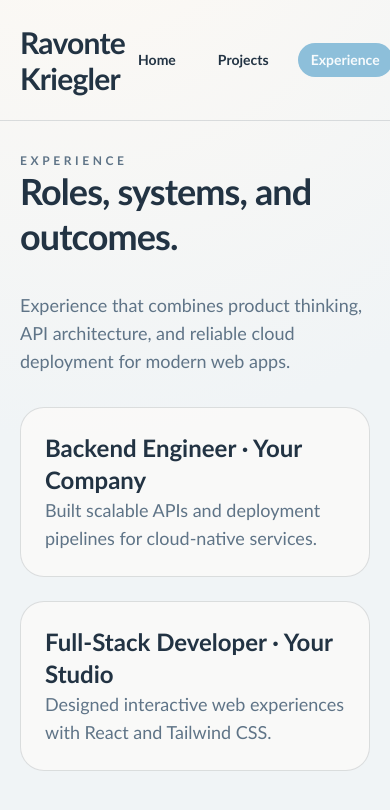
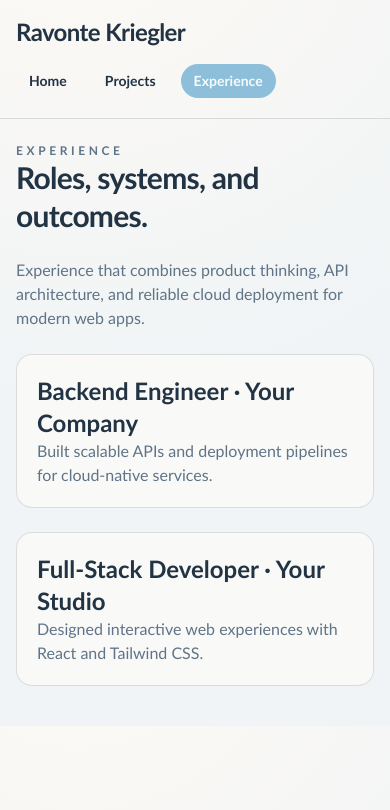
Before and after one commit to Ravonte-K/Personal-Portfolio, a Next.js app in the folder app/frontend/: page /resume in a window 390 px wide. Shown: the top 810 px of the page. Built offline with nearby package versions, Linux system fonts and the light colour scheme.

Commit message:
Mobile styling fix

```diff
--- a/app/frontend/app/globals.css
+++ b/app/frontend/app/globals.css
@@ -20,11 +20,11 @@ body {
 }
 
 main {
-  @apply mx-auto max-w-6xl px-5 pb-14 pt-8 md:px-10 md:pb-20 md:pt-10;
+  @apply mx-auto max-w-6xl px-4 pb-10 pt-6 sm:px-5 md:px-10 md:pb-20 md:pt-10;
 }
 
 section {
-  @apply space-y-8;
+  @apply space-y-6 md:space-y-8;
 }
 
 .site-header {
@@ -32,15 +32,15 @@ section {
 }
 
 .site-nav {
-  @apply mx-auto flex max-w-6xl items-center justify-between px-5 py-6 md:px-10;
+  @apply mx-auto flex max-w-6xl flex-col items-start gap-4 px-4 py-4 sm:px-5 md:flex-row md:items-center md:justify-between md:px-10 md:py-6;
 }
 
 .brand-mark {
-  @apply text-3xl font-bold tracking-tight;
+  @apply text-2xl font-bold tracking-tight sm:text-3xl;
 }
 
 .nav-tabs {
-  @apply flex items-center gap-4 text-sm font-semibold md:gap-6 md:text-base;
+  @apply flex w-full items-center gap-3 overflow-x-auto pb-1 text-sm font-semibold sm:gap-4 md:w-auto md:gap-6 md:overflow-visible md:pb-0 md:text-base;
 }
 
 .tab-link {
@@ -62,7 +62,7 @@ section {
 .hero-shell {
   background: var(--bg-strong);
   color: var(--text-inverse);
-  @apply rounded-[2rem] p-8 md:p-12;
+  @apply rounded-[1.5rem] p-6 sm:p-8 md:rounded-[2rem] md:p-12;
 }
 
 .hero-kicker {
@@ -71,12 +71,12 @@ section {
 }
 
 .hero-subcopy {
-  @apply max-w-2xl text-lg md:text-2xl;
+  @apply max-w-2xl text-base sm:text-lg md:text-2xl;
   color: rgba(248, 252, 255, 0.92);
 }
 
 .hero-heading {
-  @apply max-w-4xl text-5xl font-bold leading-[0.97] tracking-tight md:text-7xl;
+  @apply max-w-4xl text-4xl font-bold leading-[0.97] tracking-tight sm:text-5xl md:text-7xl;
 }
 
 .kicker {
@@ -85,26 +85,26 @@ section {
 }
 
 .content-grid {
-  @apply grid gap-5 md:grid-cols-2;
+  @apply grid gap-4 md:gap-5 md:grid-cols-2;
 }
 
 .panel {
   border: 1px solid var(--line);
   background: rgba(255, 252, 248, 0.62);
-  @apply rounded-3xl p-6;
+  @apply rounded-2xl p-5 md:rounded-3xl md:p-6;
 }
 
 .section-title {
-  @apply text-4xl font-bold leading-tight tracking-tight md:text-5xl;
+  @apply text-3xl font-bold leading-tight tracking-tight sm:text-4xl md:text-5xl;
 }
 
 .section-copy {
   color: var(--muted);
-  @apply max-w-3xl text-lg;
+  @apply max-w-3xl text-base md:text-lg;
 }
 
 .btn-primary {
-  @apply rounded-full px-6 py-3 text-sm font-semibold text-white transition hover:-translate-y-0.5;
+  @apply rounded-full px-6 py-3 text-center text-sm font-semibold text-white transition hover:-translate-y-0.5 sm:w-auto;
   background: #5f90ad;
 }
 
@@ -142,18 +142,18 @@ section {
 
 .project-modal-overlay {
   background: rgba(34, 51, 67, 0.36);
-  @apply fixed inset-0 z-50 flex items-center justify-center p-4;
+  @apply fixed inset-0 z-50 flex items-end justify-center p-0 sm:p-4 md:items-center;
 }
 
 .project-modal {
   border: 1px solid var(--line);
   background: #fffdf9;
   box-shadow: 0 20px 40px rgba(34, 51, 67, 0.2);
-  @apply w-full max-w-xl rounded-3xl p-6 md:p-8;
+  @apply max-h-[85vh] w-full max-w-xl overflow-y-auto rounded-t-3xl p-5 sm:rounded-3xl sm:p-6 md:p-8;
 }
 
 .project-modal-title {
-  @apply text-3xl font-bold leading-tight tracking-tight;
+  @apply text-2xl font-bold leading-tight tracking-tight md:text-3xl;
 }
 
 .project-modal-copy {
@@ -162,5 +162,9 @@ section {
 }
 
 .project-actions {
-  @apply mt-4 flex items-center justify-between gap-3;
+  @apply mt-4 flex flex-col items-stretch gap-3 sm:flex-row sm:items-center sm:justify-between;
 }
+
+.project-actions .btn-secondary {
+  @apply justify-center;
+}
--- a/app/frontend/app/page.tsx
+++ b/app/frontend/app/page.tsx
@@ -42,7 +42,7 @@ export default function HomePage() {
       <div className="flex flex-wrap gap-3">
         <Link
           href="/projects"
-          className="btn-primary"
+          className="btn-primary w-full sm:w-auto"
         >
           View Projects
         </Link>
--- a/app/frontend/app/projects/earnings-summarizer/page.tsx
+++ b/app/frontend/app/projects/earnings-summarizer/page.tsx
@@ -81,15 +81,15 @@ export default function Home() {
   return (
     <main className="min-h-screen bg-gradient-to-b from-slate-50 to-white text-slate-900">
       <header className="w-full border-b bg-white/80 backdrop-blur">
-        <div className="mx-auto max-w-4xl px-6 py-6">
-          <h1 className="text-2xl font-semibold tracking-tight">Earnings Call Summarizer</h1>
+        <div className="mx-auto max-w-4xl px-4 py-5 sm:px-6 sm:py-6">
+          <h1 className="text-xl font-semibold tracking-tight sm:text-2xl">Earnings Call Summarizer</h1>
           <p className="mt-1 text-sm text-slate-600">
             Drop a transcript file or paste transcript text, then submit for analysis.
           </p>
         </div>
       </header>
 
-      <section className="mx-auto flex w-full max-w-4xl flex-col gap-6 px-6 py-8">
+      <section className="mx-auto flex w-full max-w-4xl flex-col gap-5 px-4 py-6 sm:gap-6 sm:px-6 sm:py-8">
         <div
           className={`w-full rounded-lg border-2 border-dashed p-6 text-center transition-colors ${
             dragActive ? "border-black bg-gray-50" : "border-gray-300"
@@ -130,7 +130,7 @@ export default function Home() {
         />
 
         <button
-          className="inline-flex w-fit items-center rounded-md bg-slate-900 px-5 py-2.5 text-sm font-medium text-white transition-colors hover:bg-slate-800 disabled:cursor-not-allowed disabled:opacity-60"
+          className="inline-flex w-full items-center justify-center rounded-md bg-slate-900 px-5 py-2.5 text-sm font-medium text-white transition-colors hover:bg-slate-800 disabled:cursor-not-allowed disabled:opacity-60 sm:w-fit"
           onClick={handleSubmit}
           disabled={isSubmitting}
         >
--- a/app/frontend/app/projects/page.tsx
+++ b/app/frontend/app/projects/page.tsx
@@ -113,7 +113,7 @@ export default function ProjectsPage() {
                   <div className="project-actions">
                     <button
                       type="button"
-                      className="btn-secondary inline-flex"
+                      className="btn-secondary inline-flex w-full sm:w-auto"
                       onClick={() => setActiveProjectIndex(index)}
                     >
                       Project details
@@ -121,7 +121,7 @@ export default function ProjectsPage() {
                     {project.href ? (
                       <Link
                         href={project.href}
-                        className="btn-secondary inline-flex"
+                        className="btn-secondary inline-flex w-full sm:w-auto"
                       >
                         Live example
                       </Link>
@@ -152,7 +152,7 @@ export default function ProjectsPage() {
             <TechStackViz techStack={activeProjectStack} />
             <button
               type="button"
-              className="btn-secondary mt-5 inline-flex"
+              className="btn-secondary mt-5 inline-flex w-full sm:w-auto"
               onClick={() => setActiveProjectIndex(null)}
             >
               Close
```
